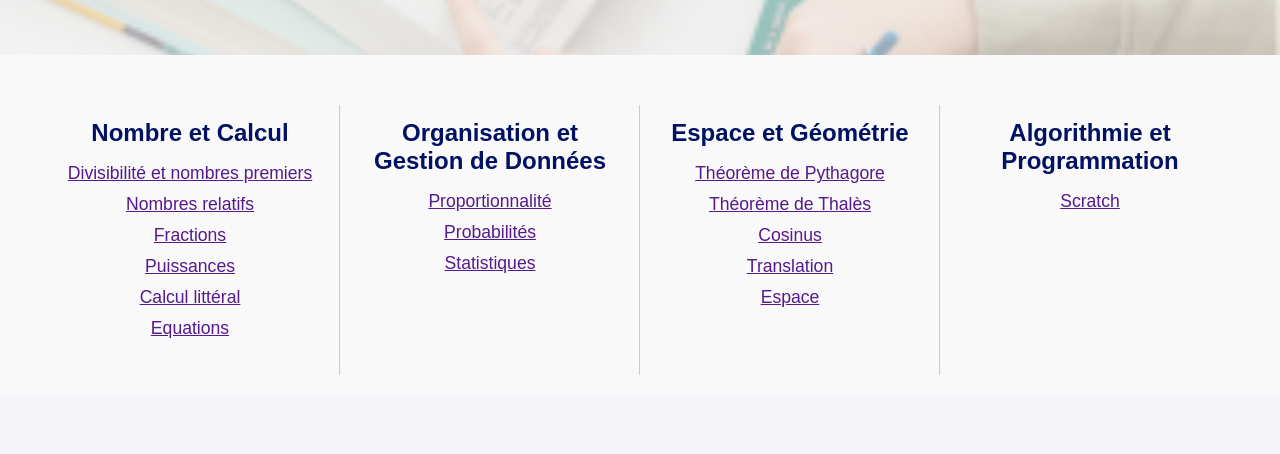
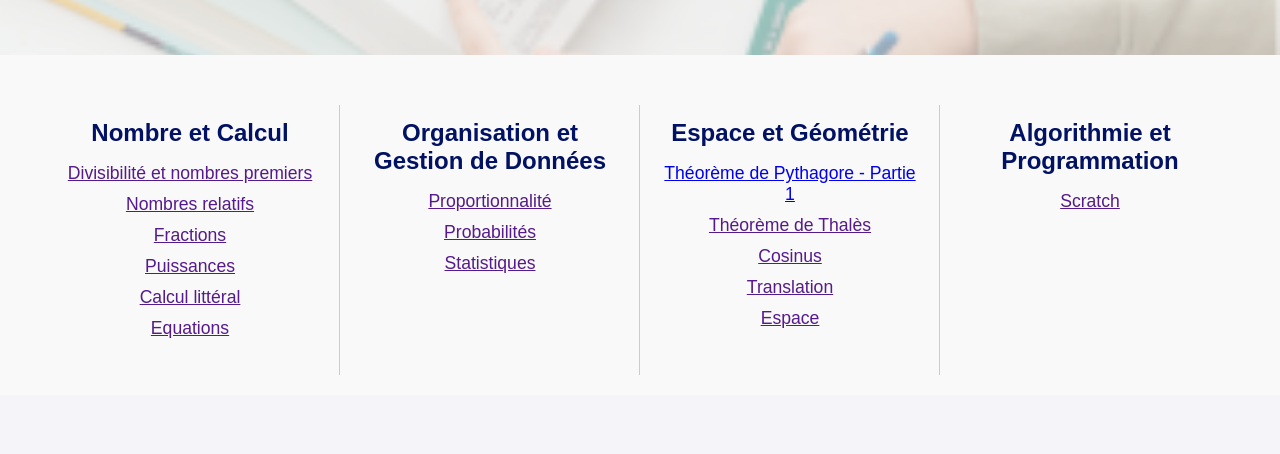
Before and after one commit to AnouchkaRecard/Enseignement, a plain HTML site: page 4eme_cours.html in a window 1280 px wide. Shown: the part 282-736 px from the top of the page. Drawn offline with Linux system fonts and the light colour scheme.

Commit message:
Add files via upload

```diff
--- a/4eme_cours.html
+++ b/4eme_cours.html
@@ -302,7 +302,7 @@ overflow: hidden; /* Assure que rien ne dépasse du conteneur */">    <div class
         <div class="column">
             <h3>Espace et Géométrie</h3>
             <ul class="no-bullets">
-                <li> <a href=""> Théorème de Pythagore </a> </li>
+                <li> <a href="https://drive.google.com/file/d/13c0TPk2ocTHH8_CmTH9lc_1RweoEqMTr/view?usp=sharing"> Théorème de Pythagore - Partie 1 </a> </li>
                 <li><a href="">  Théorème de Thalès </a></li>
                 <li> <a href=""> Cosinus </a> </li>
                 <li> <a href=""> Translation </a> </li>
```
